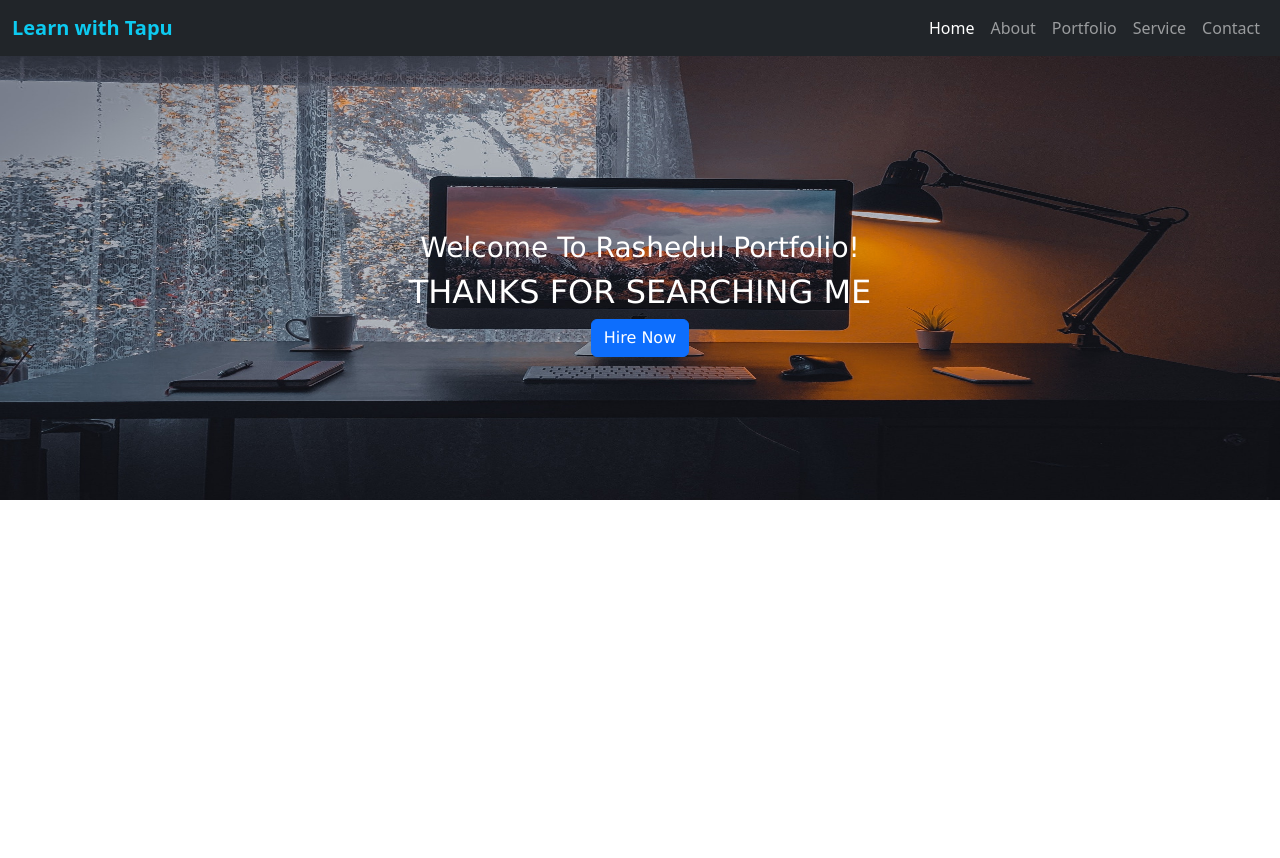
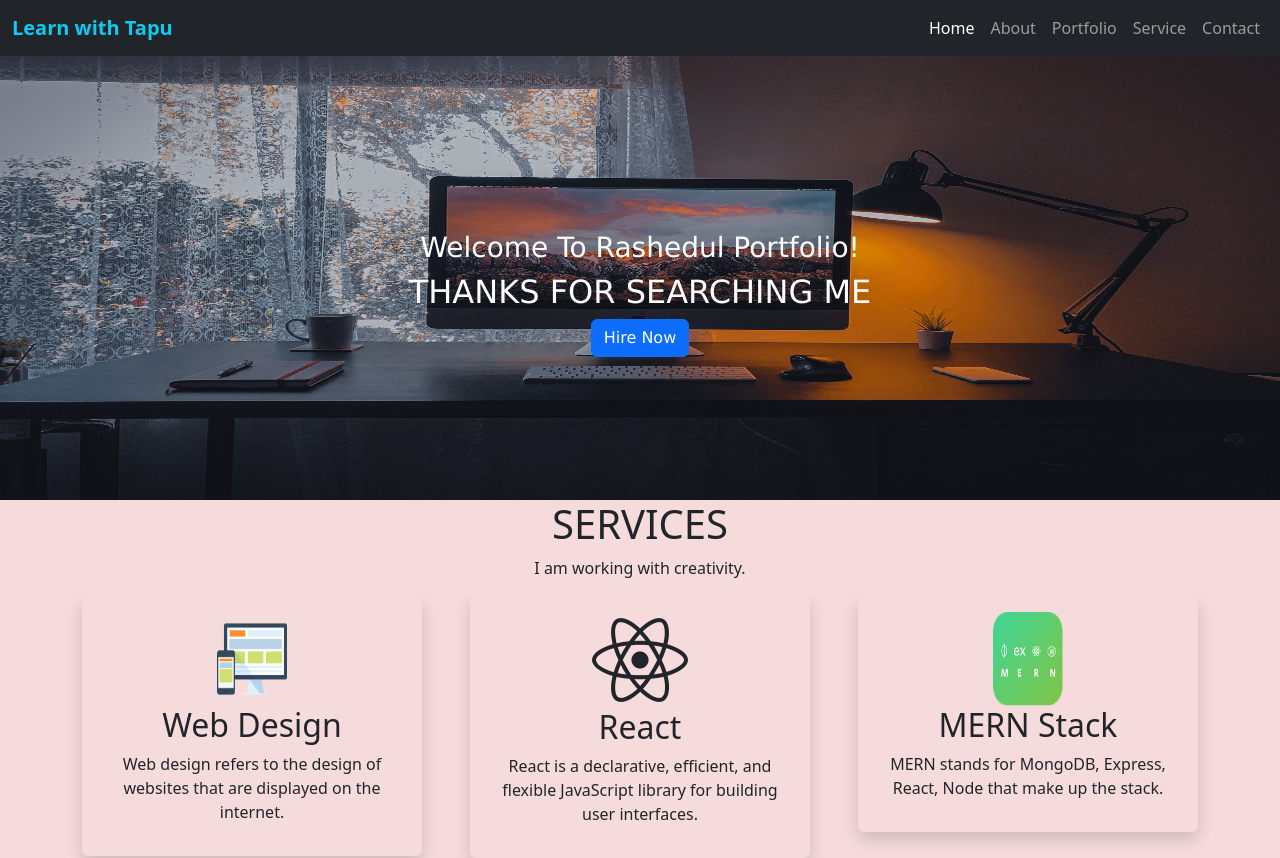
Before and after one commit to mdrashedulhasan1/S-Portfolio-Using-Bootstrap5, a plain HTML site: page index.html in a window 1280 px wide. Before the commit the page ends 800 px from the top, so only its background shows below. Drawn offline with nearby package versions, Linux system fonts and the light colour scheme.

Commit message:
first commit

```diff
--- a/index.html
+++ b/index.html
@@ -3,6 +3,7 @@
 
 <head>
     <link rel="stylesheet" href="style.css">
+    <link rel="stylesheet" href="https://cdnjs.cloudflare.com/ajax/libs/font-awesome/6.1.1/css/all.min.css">
     <link rel="stylesheet" href="https://cdn.jsdelivr.net/npm/bootstrap@5.2.0-beta1/dist/css/bootstrap.min.css">
     <meta charset="UTF-8">
     <meta http-equiv="X-UA-Compatible" content="IE=edge">
@@ -48,6 +49,39 @@
             </div>
         </div>
     </div>
+    <section style="background-color: rgba(214, 113, 113, 0.252);" class="text-center">
+        <h1>SERVICES</h1>
+        <p>I am working with creativity.</p>
+        <div class="container overflow-hidden">
+            <div class="row gx-5">
+                <div class="col-lg-4 col-sm-4 col-xs-12">
+                    <div class="shadow p-3 rounded">
+                        <img style="height: 94px; width:70px" src="images/web-design.png" alt="">
+                        <h2>Web Design</h2>
+                        <p>Web design refers to the design of websites that are displayed on the internet.</p>
+                    </div>
+                </div>
+                <div class="col-lg-4 col-sm-4 col-xs-12 ">
+                    <div class="shadow p-3 rounded">
+                        <i class="fa-brands fa-react fa-6x"></i>
+                        <h2>React</h2>
+                        <p>React is a declarative, efficient, and flexible JavaScript library for building user
+                            interfaces.
+                        </p>
+                    </div>
+                </div>
+                <div class="col-lg-4 col-sm-4 col-xs-12">
+                    <div class="shadow p-3 rounded">
+                        <img style="height: 94px; width:70px" src="images/mern-stack.png" alt="">
+                        <h2>MERN Stack</h2>
+                        <p>MERN stands for MongoDB, Express, React, Node that make up
+                         the stack.
+                        </p>
+                    </div>
+                </div>
+            </div>
+        </div>
+    </section>
     <script src="https://cdn.jsdelivr.net/npm/bootstrap@5.2.0-beta1/dist/js/bootstrap.bundle.min.js"></script>
 </body>
 
```
Also changed, not shown: images/mern-stack.png (added), images/web-design.png (added).
